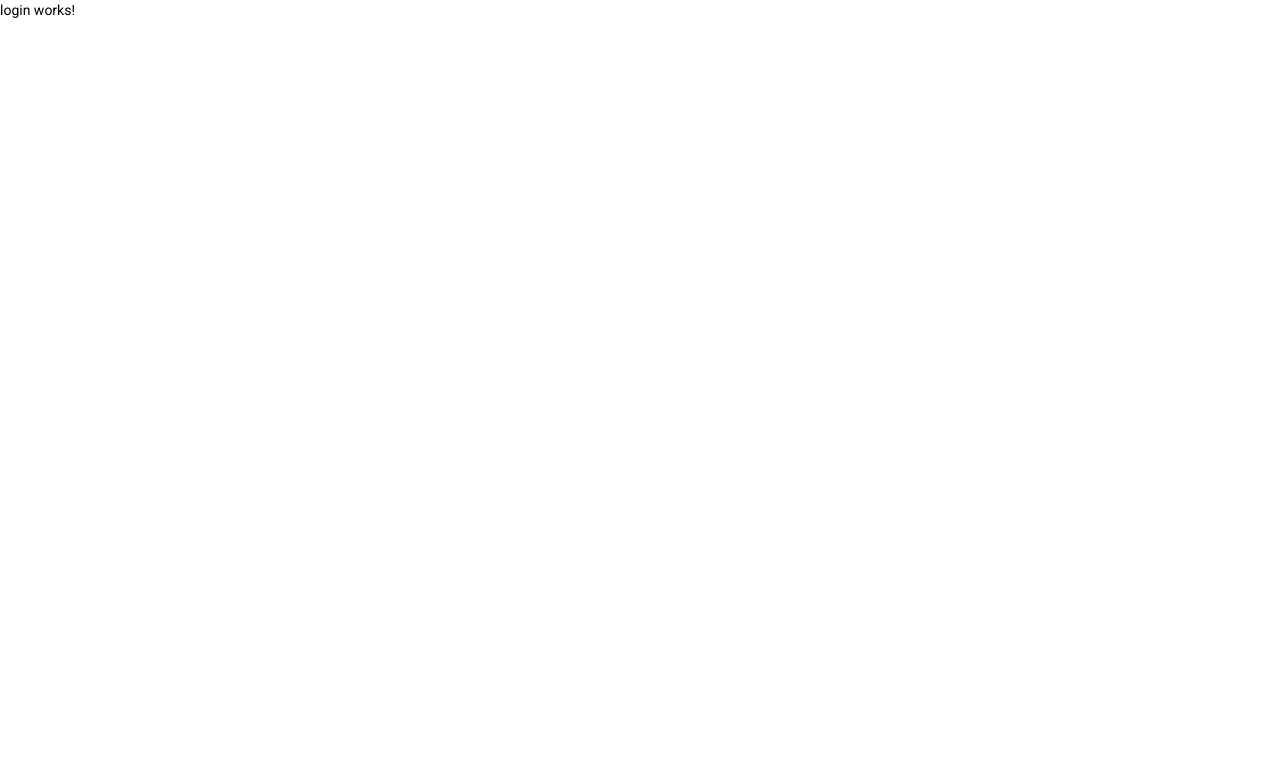
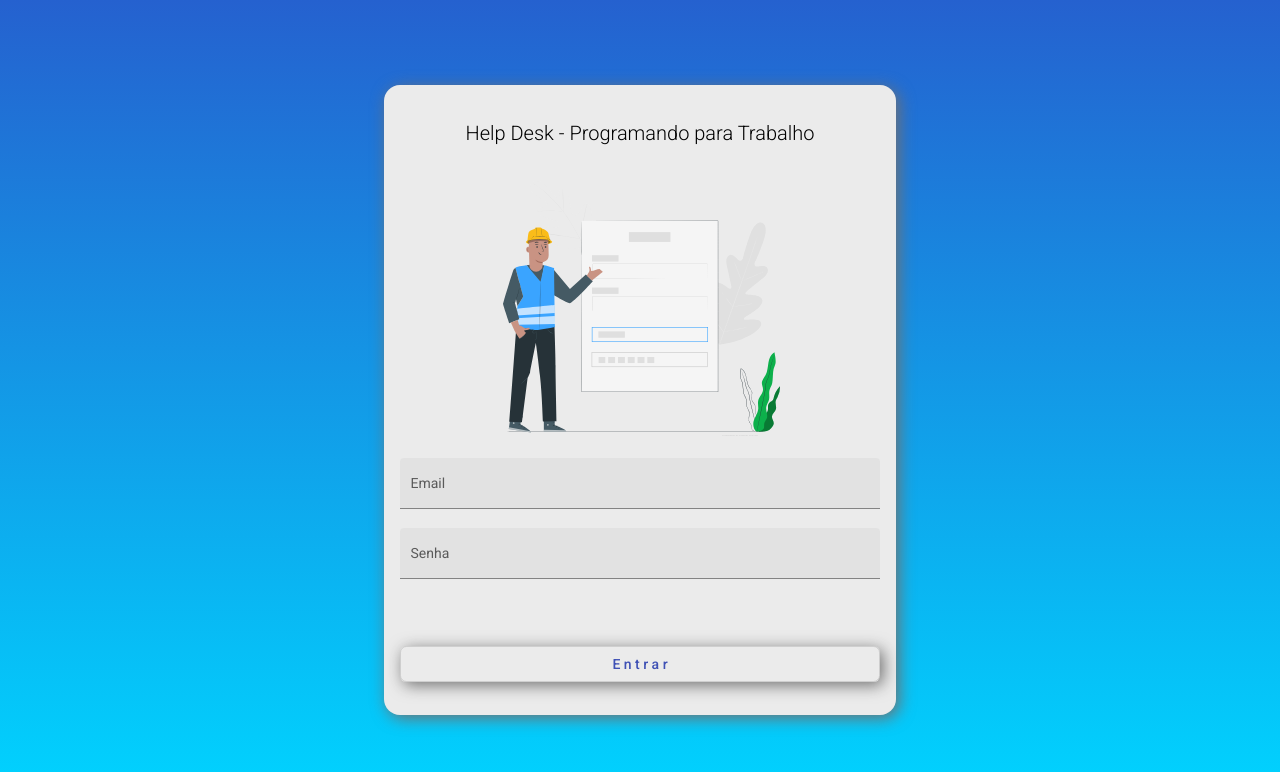
Before and after one commit to TiarleiNoeremberg/helpDesk-front, an Angular app: page /login in a window 1280 px wide. Shown: the top 772 px of the page. Built offline with nearby package versions, Linux system fonts and the light colour scheme.

Commit message:
HTML e CSS para LOGIN

```diff
--- a/src/app/components/login/login.component.css
+++ b/src/app/components/login/login.component.css
@@ -0,0 +1,38 @@
+.container {
+    height: 100%;
+    background: linear-gradient(180deg, rgba(2,0,36,1) 0%, rgba(37,97,207,1) 0%, rgba(0,212,255,1) 100%);
+    display: flex;
+    align-items: center;
+    justify-content: center;
+}
+
+.form {
+    width: 30rem;
+    background-color: rgb(235, 235, 235);
+    padding: 2rem 1rem;
+    border-radius: 1rem;
+    box-shadow: .2rem .2rem 1rem #707070;
+}
+
+h2 {
+    width: 100%;
+    text-align: center;
+    font-weight: 200;
+}
+
+img {
+    height: 16rem;
+    margin: 1rem 6rem;
+}
+
+.full-width {
+    width: 100%;
+
+}
+
+.full-width-but {
+    margin: 3rem auto .1rem;
+    width: 100%;
+    border-radius: .4rem;
+    box-shadow: .2rem .2rem 1rem #707070;
+}
--- a/src/app/components/login/login.component.html
+++ b/src/app/components/login/login.component.html
@@ -1 +1,20 @@
-<p>login works!</p>
+<div class="container">
+    <form class="form">
+
+        <h2>Help Desk - Programando para Trabalho</h2>
+
+        <img src="assets/img/login.svg" alt="Imagem de Login">
+
+        <mat-form-field class="full-width" appearance="fill">
+          <mat-label>Email</mat-label>
+          <input matInput placeholder="Ex. nome@mail.com">
+        </mat-form-field>
+        <mat-form-field class="full-width" appearance="fill">
+            <mat-label>Senha</mat-label>
+            <input type="password" matInput placeholder="Ex. ****">
+          </mat-form-field>
+
+        <button class="full-width-but" mat-stroked-button color="primary">E n t r a r</button>
+
+      </form>
+</div>
```
Also changed, not shown: src/assets/img/login.svg (added).
